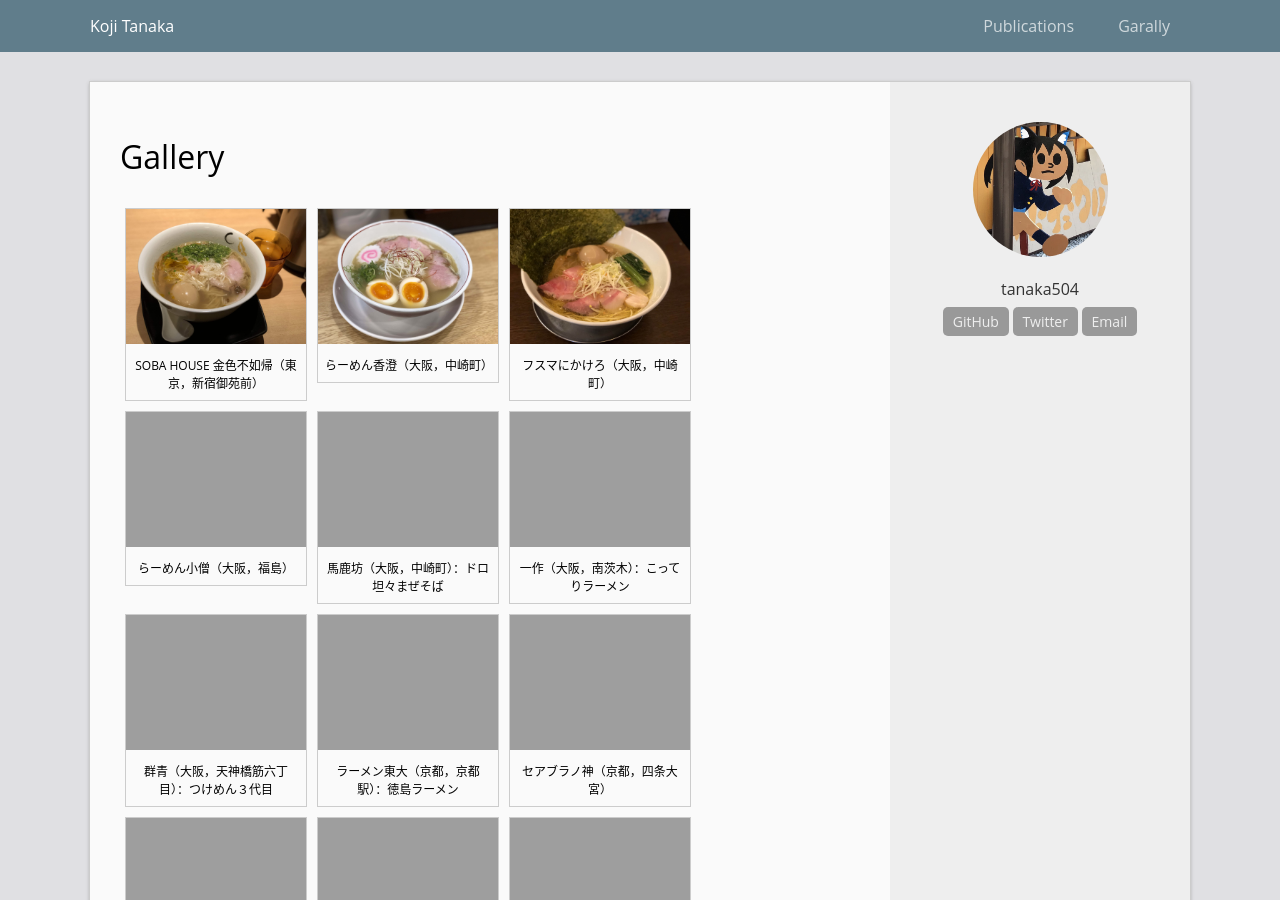
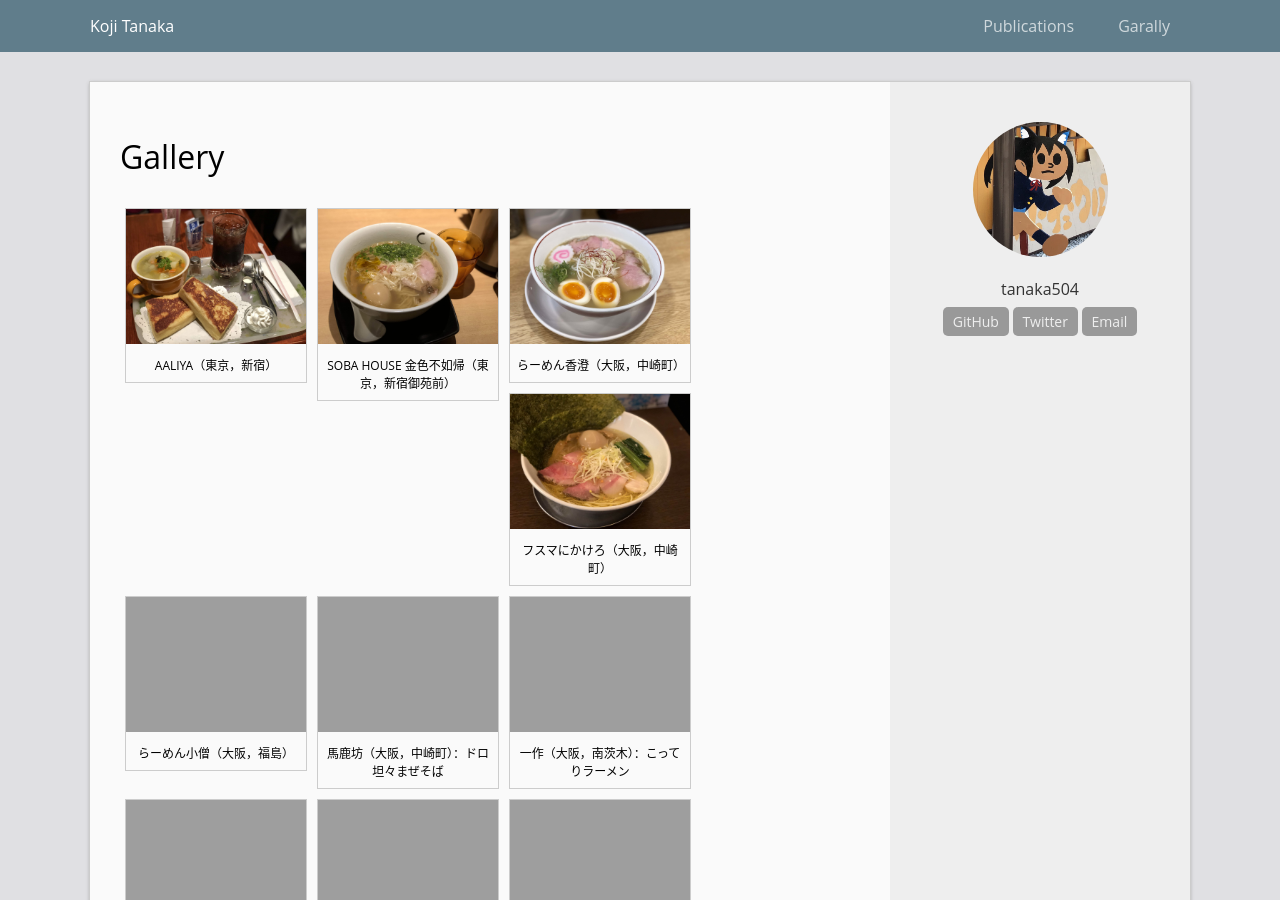
Before and after one commit to tanaka504/tanaka504.github.io, a Jekyll site: the page built from gallery.html, in a window 1280 px wide and 900 px high. Built offline with Jekyll 4.4.1, drawn with Linux system fonts in a browser that asks for light colours.

Commit message:
update gallery

```diff
--- a/_data/gallery.json
+++ b/_data/gallery.json
@@ -1,4 +1,9 @@
 [
+  {
+    "image": "20191001_aaliya.jpg",
+    "description": "AALIYA（東京，新宿）"
+  },
+
   {
     "image": "20190930_konjiki.jpg",
     "description": "SOBA HOUSE 金色不如帰（東京，新宿御苑前）"
```
Also changed, not shown: images/20191001_aaliya.jpg (added).
